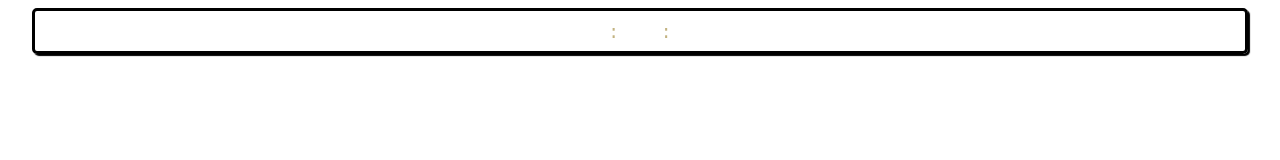
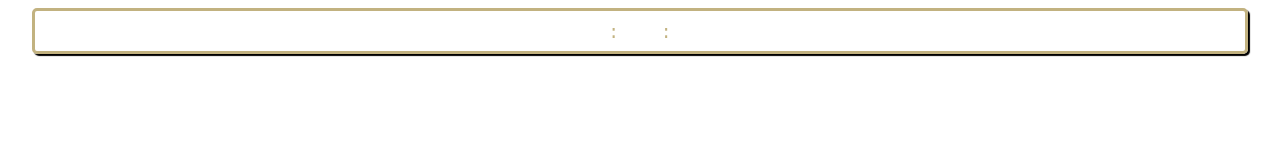
Before and after one commit to s-5001481/crying, a plain HTML site: page index.html in a window 1280 px wide. Drawn offline with Linux system fonts and the light colour scheme.

Commit message:
Update index.html

```diff
--- a/index.html
+++ b/index.html
@@ -17,14 +17,14 @@
 
         .widget {
             padding: 5px 5px ;
-            color: 	#C2B280;
+            color: #C2B280;
             display: flex;
             justify-content:center;
             align-items:center;
             flex-direction: column;
             max-width: 95%;
             margin: auto;
-            border: 3px solid #000000;
+            border: 3px solid #C2B280;
             border-radius: 5px;
             box-shadow: 2px 2px 1px 0px #000000;
 
```
